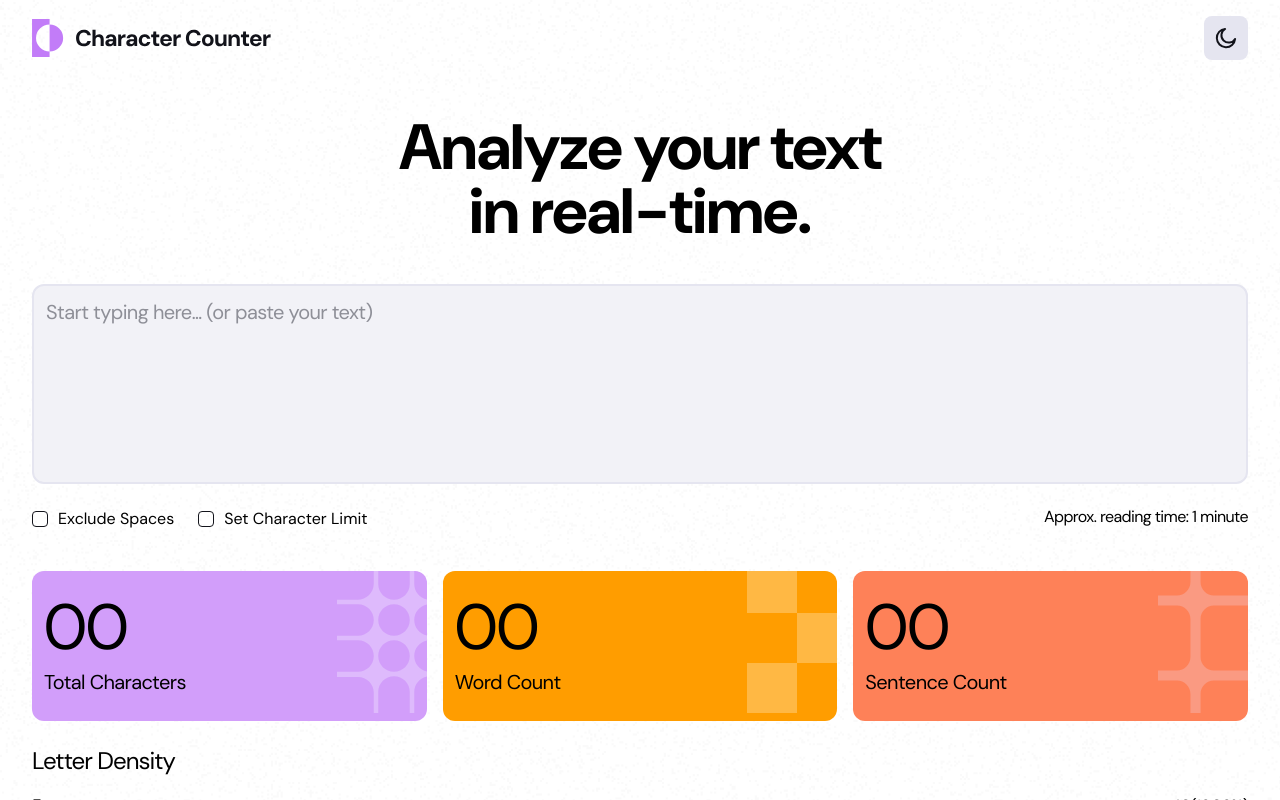
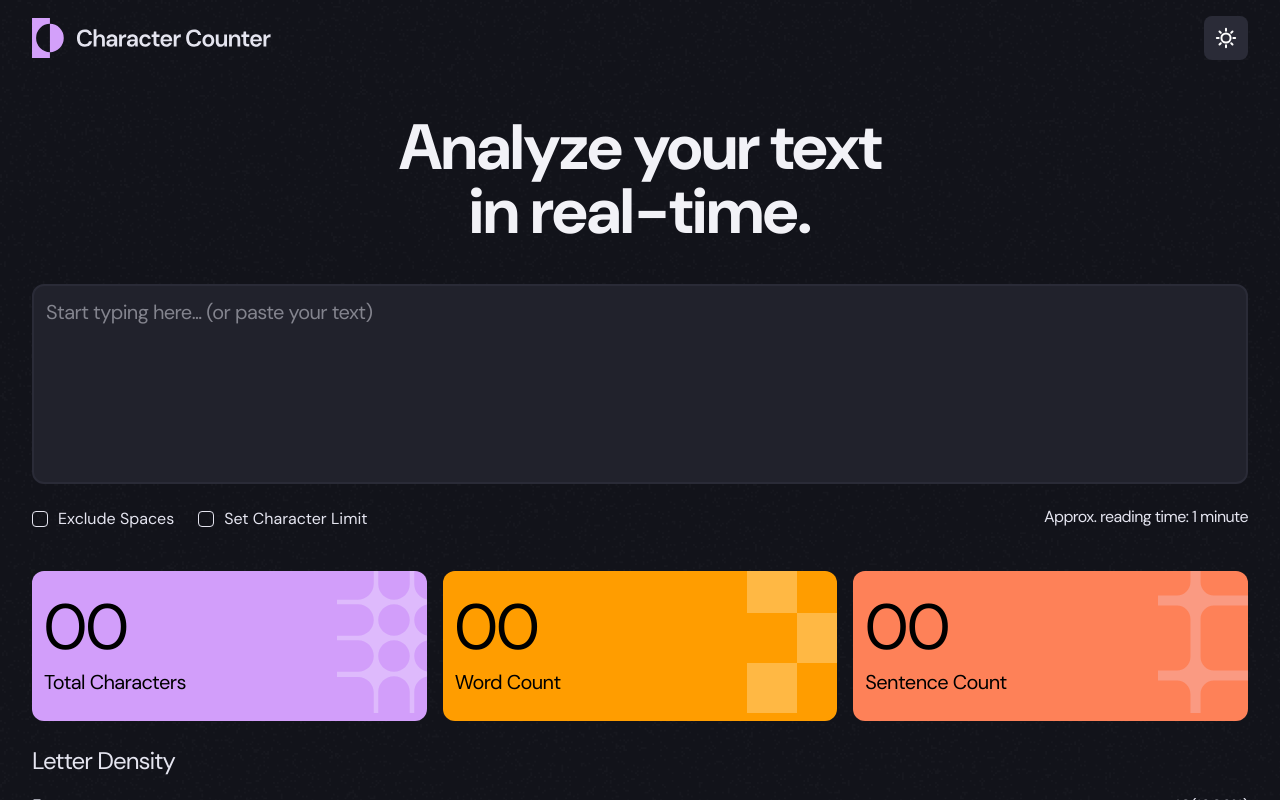
Before and after one commit to Sammie-oje/character-counter, a React (Vite) app: page / in a window 1280 px wide. Both pictures are taken after a click on the button 1226 px from the left and 38 px from the top of the page. Shown: the top 800 px of the page. Built offline with nearby package versions, Linux system fonts and the light colour scheme.

Commit message:
Theme of the app is now based on the OS theme and can be toggled using the toggle button/switch

```diff
--- a/index.html
+++ b/index.html
@@ -1,5 +1,5 @@
 <!doctype html>
-<html lang="en">
+<html lang="en" class="dark">
     <head>
         <meta charset="UTF-8" />
         <link rel="icon" type="image/svg+xml" href="/vite.svg" />
@@ -11,8 +11,30 @@
         />
         <meta name="viewport" content="width=device-width, initial-scale=1.0" />
         <title>Frontend Mentor | Character counter</title>
+
+        <!--script for OS theme switch-->
+        <script>
+            //Detects OS theme
+            const isOsTheme = window.matchMedia(
+                "(prefers-color-scheme: dark)"
+            ).matches;
+
+            //Target <html/> and update class
+            function changeAppTheme() {
+                if (isOsTheme) {
+                    document.documentElement.classList.add("dark");
+                } else {
+                    document.documentElement.classList.remove("dark");
+                }
+                return;
+            }
+
+            changeAppTheme();
+        </script>
     </head>
-    <body class="bg-[url(/assets/images/bg-light-theme.png)] bg-cover">
+    <body
+        class="bg-[url(/assets/images/bg-light-theme.png)] dark:bg-[url(/assets/images/bg-dark-theme.png)] bg-cover"
+    >
         <main
             id="root"
             class="flex flex-col pb-400 gap-500 font-[dmSans] h-full md:p-0 md:h-[1080px] xxl:pt-400 xxl:pb-800 xxl:gap-600 xxl:max-w-[990px] xxl:mx-auto"
--- a/src/App.jsx
+++ b/src/App.jsx
@@ -1,3 +1,4 @@
+import { useState } from "react";
 import Header from "./components/Header.jsx";
 import TextArea from "./components/TextArea.jsx";
 import StatDensityContainer from "./components/metrics/Container.jsx";
@@ -12,17 +13,24 @@ import { fab } from "@fortawesome/free-brands-svg-icons";
 library.add(fas, far, fab);
 
 function App() {
+    //State to manage the value of the textarea element
+    const [textValue, setTextValue] = useState("");
+    //Update the value of textValue anytime there is a change in value
+    const handleTextValue = e => {
+        setTextValue(e.target.value);
+    };
+
     return (
         <>
             <Header />
 
             <div className="p-200 flex justify-center md:flex-col md:items-center md:p-0">
-                <h1 className="font-[dmSans] font-bold text-preset-mobile  text-center md:text-preset-1 md:max-w-lg">
+                <h1 className="font-[dmSans] font-bold text-preset-mobile text-center md:text-preset-1 md:max-w-lg dark:text-neutral-100">
                     Analyze your text in real-time.
                 </h1>
             </div>
 
-            <TextArea />
+            <TextArea value={textValue} onTextValue={handleTextValue} />
 
             <StatDensityContainer />
         </>
--- a/src/components/Header.jsx
+++ b/src/components/Header.jsx
@@ -1,14 +1,30 @@
+import { switchTheme } from "../utils/dark-mode.js";
+
 function Header() {
     return (
         <header className="flex justify-between items-center p-200 w-full md:px-400 md:py-200">
+            <img
+                src="assets/images/logo-light-theme.svg"
+                alt="logo-light-theme"
+                className="w-60 block dark:hidden"
+            />
 
+            <img
+                src="assets/images/logo-dark-theme.svg"
+                alt="logo-dark-theme"
+                className="w-60 hidden dark:block"
+            />
+            <button className="bg-neutral-200 size-8 grid place-items-center rounded-6 md:size-11 md:rounded-8 dark:bg-neutral-700" onClick={switchTheme}>
                 <img
-                    src="assets/images/logo-light-theme.svg"
-                    alt="logo-light-theme"
-                    class="w-60"
+                    src="assets/images/icon-sun.svg"
+                    alt="sun-icon"
+                    className="hidden dark:block"
                 />
-            <button className="bg-neutral-200 size-8 grid place-items-center rounded-6 md:size-11 md:rounded-8">
-                <img src="assets/images/icon-moon.svg" alt="moon-icon" />
+                <img
+                    src="assets/images/icon-moon.svg"
+                    alt="moon-icon"
+                    className="block dark:hidden"
+                />
             </button>
         </header>
     );
--- a/src/components/TextArea.jsx
+++ b/src/components/TextArea.jsx
@@ -1,18 +1,22 @@
-function TextArea() {
+import { useState } from "react";
+
+function TextArea({ value, onTextValue }) {
     return (
         <section className="px-200 flex flex-col gap-200 md:px-400">
-            <TextInput />
+            <TextInput value={value} onTextValue={onTextValue} />
             <TextOptions />
         </section>
     );
 }
 
-function TextInput() {
+function TextInput({ value, onTextValue }) {
     return (
         <div>
             <textarea
-                className="p-150 bg-neutral-100 border-2 border-neutral-200 rounded-12 h-[200px] w-full resize-none text-neutral-700 text-preset-3 cursor-pointer focus:shadow-[0_0_8px_2px] focus:shadow-purple-500/60 focus:outline-2 focus:outline-purple-500 focus:bg-neutral-200"
+                className="textarea"
                 placeholder="Start typing here... (or paste your text)"
+                value={value}
+                onChange={onTextValue}
             ></textarea>
         </div>
     );
@@ -23,22 +27,20 @@ function TextOptions() {
         <div className="flex flex-col gap-150 items-start md:flex-row md:justify-between">
             <div className="contents md:flex md:gap-300">
                 <label className="flex items-center gap-[10px]">
-                    <input
-                        type="checkbox"
-                        className="cursor-pointer appearance-none size-4 border border-neutral-900 rounded-4 checked:bg-purple-400 checked:bg-[url('assets/images/icon-check.svg')] bg-no-repeat bg-center checked:border-none focus:outline-2 checked:focus:border-none focus:outline-purple-400 focus:outline-offset-2 focus:border-1 focus:border-neutral-200 "
-                    />
-                    <span>Exclude Spaces</span>
+                    <input type="checkbox" className="checkbox" />
+                    <span className="dark:text-neutral-200">
+                        Exclude Spaces
+                    </span>
                 </label>
 
                 <label className="flex items-center gap-[10px]">
-                    <input
-                        type="checkbox"
-                        className="cursor-pointer appearance-none size-4 border border-neutral-900 rounded-4 checked:bg-purple-400 checked:bg-[url('assets/images/icon-check.svg')] bg-no-repeat bg-center checked:border-none focus:outline-2 checked:focus:border-none focus:outline-purple-400 focus:outline-offset-2 focus:border-1 focus:border-neutral-200 "
-                    />
-                    <span>Set Character Limit</span>
+                    <input type="checkbox" className="checkbox" />
+                    <span className="dark:text-neutral-200">
+                        Set Character Limit
+                    </span>
                 </label>
             </div>
-            <p className="text-preset-4">
+            <p className="text-preset-4 dark:text-neutral-200">
                 Approx. reading time: <span>1 minute</span>
             </p>
         </div>
--- a/src/components/metrics/Container.jsx
+++ b/src/components/metrics/Container.jsx
@@ -3,7 +3,7 @@ import Stat from "./Stat.jsx";
 
 function StatDensityContainer() {
     return (
-        <section className="px-200 flex flex-col gap-300 md:px-400">
+        <section className="px-200 flex flex-col gap-300 md:px-400 ">
             <dl
                 className="flex flex-col gap-200 h-[422px] w-full md:flex-row md:h-[150px]"
                 aria-live="polite"
--- a/src/components/metrics/LetterDensity.jsx
+++ b/src/components/metrics/LetterDensity.jsx
@@ -2,7 +2,7 @@ import { FontAwesomeIcon } from "@fortawesome/react-fontawesome";
 
 function LetterDensity() {
     return (
-        <div className="flex flex-col gap-250">
+        <div className="flex flex-col gap-250 dark:text-neutral-200">
             <h3 className="text-preset-2">Letter Density</h3>
 
             <dl className="flex flex-col gap-150">
@@ -28,7 +28,7 @@ function DensityList({ percent, wordCount, letter }) {
                 <code>{letter}</code>
             </dt>
             <dd className="contents">
-                <div className="w-full h-[12px] rounded-full bg-neutral-100">
+                <div className="w-full h-[12px] rounded-full bg-neutral-100 dark:bg-neutral-800">
                     <div className="w-20 h-[12px] rounded-full bg-purple-400"></div>
                 </div>
                 <output>
--- a/src/index.css
+++ b/src/index.css
@@ -1,5 +1,6 @@
 @import "tailwindcss";
 
+/*Custom font style, family served from a local file*/
 @font-face {
     font-family: dmSans;
     font-display: swap;
@@ -8,6 +9,20 @@
     src: url("/assets/fonts/DM_Sans/DMSans-VariableFont_opsz,wght.ttf");
 }
 
+/*Stops the dark:* class from being based on the OS theme allowing for manual toggle*/
+@custom-variant dark (&:where(.dark, .dark *));
+
+/*Heavily styled elements are put as components for reusability*/
+@layer components {
+    .checkbox {
+        @apply cursor-pointer appearance-none size-4 border border-neutral-900 rounded-4 checked:bg-purple-400 checked:bg-[url('assets/images/icon-check.svg')] bg-no-repeat bg-center checked:border-none focus:outline-2 checked:focus:border-none focus:outline-purple-400 focus:outline-offset-2 focus:border-1 focus:border-neutral-200 dark:border-neutral-200 dark:focus:shadow-[0_0_0px_2px] dark:focus:shadow-white dark:focus:border dark:focus:border-neutral-200 dark:focus:bg-white dark:focus:checked:bg-purple-400;
+    }
+    .textarea {
+        @apply p-150 bg-neutral-100 border-2 border-neutral-200 rounded-12 h-[200px] w-full resize-none text-neutral-700 text-preset-3 cursor-pointer focus:shadow-[0_0_8px_2px] focus:shadow-purple-500/60 focus:outline-2 focus:outline-purple-500 focus:bg-neutral-200 dark:bg-neutral-800 dark:border-neutral-700 dark:text-neutral-200 dark:focus:bg-neutral-800;
+    }
+}
+
+/*Custom theme for app */
 @theme {
     /*Colors*/
     --color-neutral-900: hsl(233, 18%, 9%);
--- /dev/null
+++ b/src/utils/character-count.js
@@ -0,0 +1 @@
+//Convert textValue i.e a strung to an iterable object i.e an Array then rerurn the length of the Array
--- /dev/null
+++ b/src/utils/dark-mode.js
@@ -0,0 +1,4 @@
+//Switch thwme
+export function switchTheme() {
+    document.documentElement.classList.toggle("dark");
+}
```
